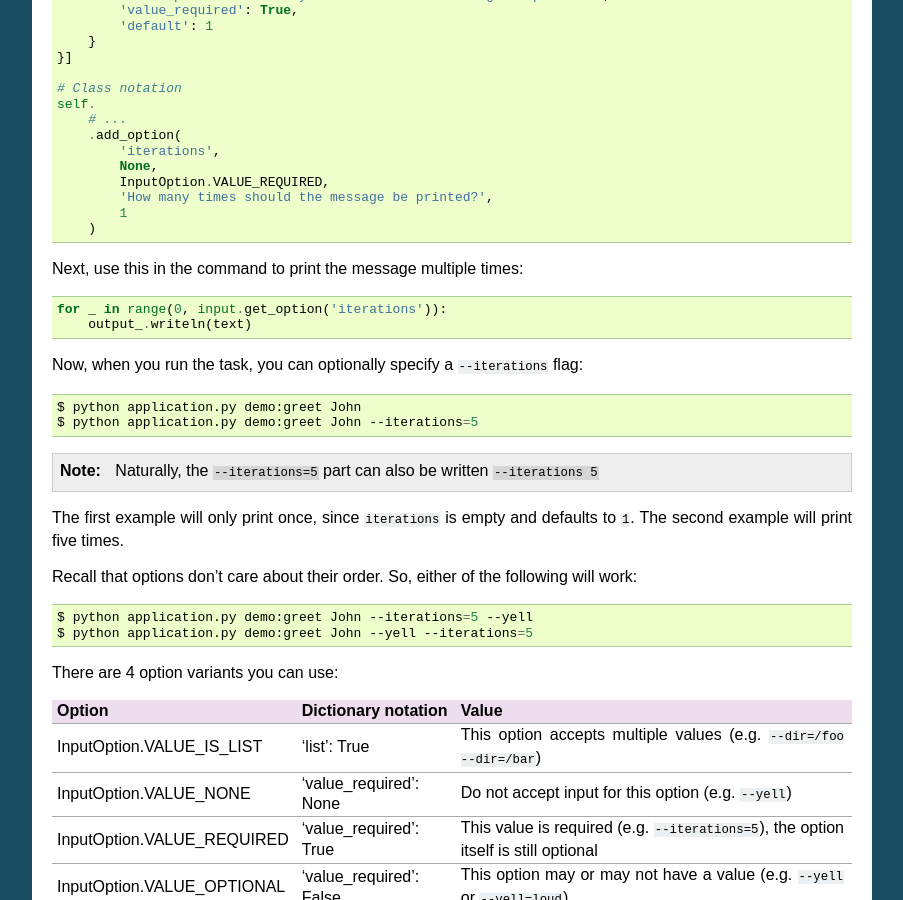
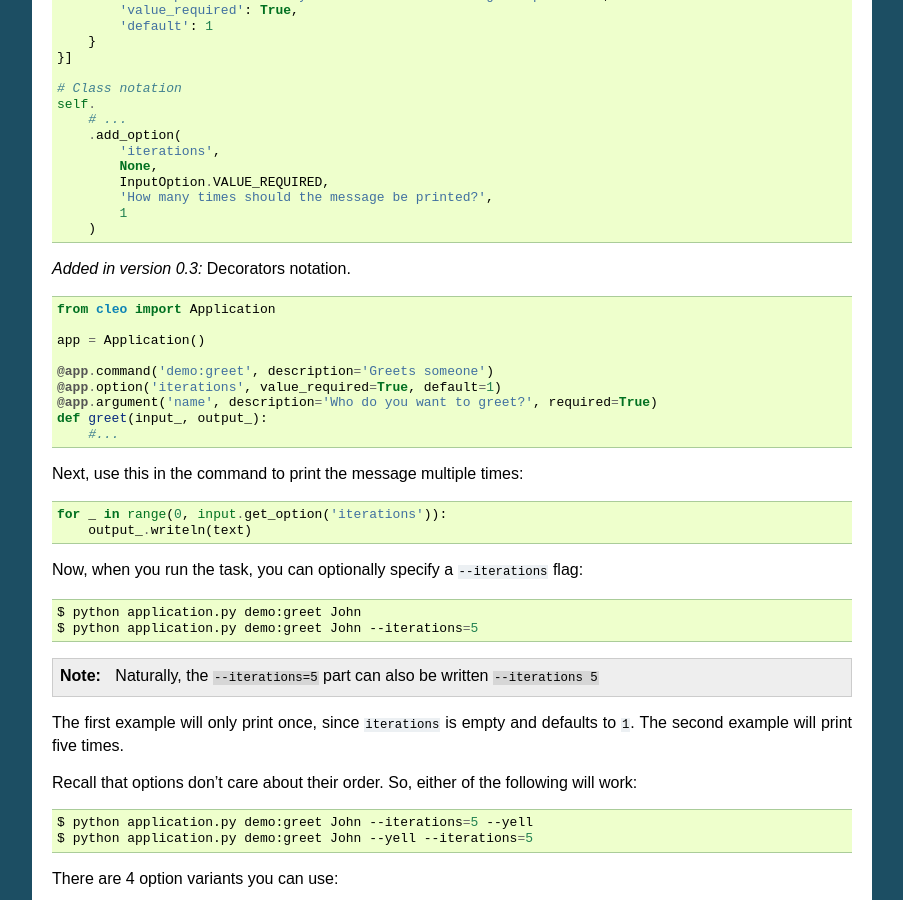
Before and after one commit to python-poetry/cleo, a Sphinx documentation site: the page built from docs/options.rst, in a window 1280 px wide and 900 px high, scrolled down 378 px. Shown: the whole window, without its empty margins (198-1101 px from the left). Built offline with Sphinx 7.4.7, drawn with Linux system fonts in a browser that asks for light colours.

Commit message:
Updates docs.

```diff
--- a/docs/options.rst
+++ b/docs/options.rst
@@ -37,6 +37,22 @@ how many times in a row the message should be printed:
             'How many times should the message be printed?',
             1
         )
+
+.. versionadded:: 0.3
+
+    Decorators notation.
+
+    .. code-block:: python
+
+        from cleo import Application
+
+        app = Application()
+
+        @app.command('demo:greet', description='Greets someone')
+        @app.option('iterations', value_required=True, default=1)
+        @app.argument('name', description='Who do you want to greet?', required=True)
+        def greet(input_, output_):
+            #...
 
 Next, use this in the command to print the message multiple times:
 
```
Also changed, not shown: docs/arguments.rst (+16 -0 lines), docs/introduction.rst (+6 -7 lines).
